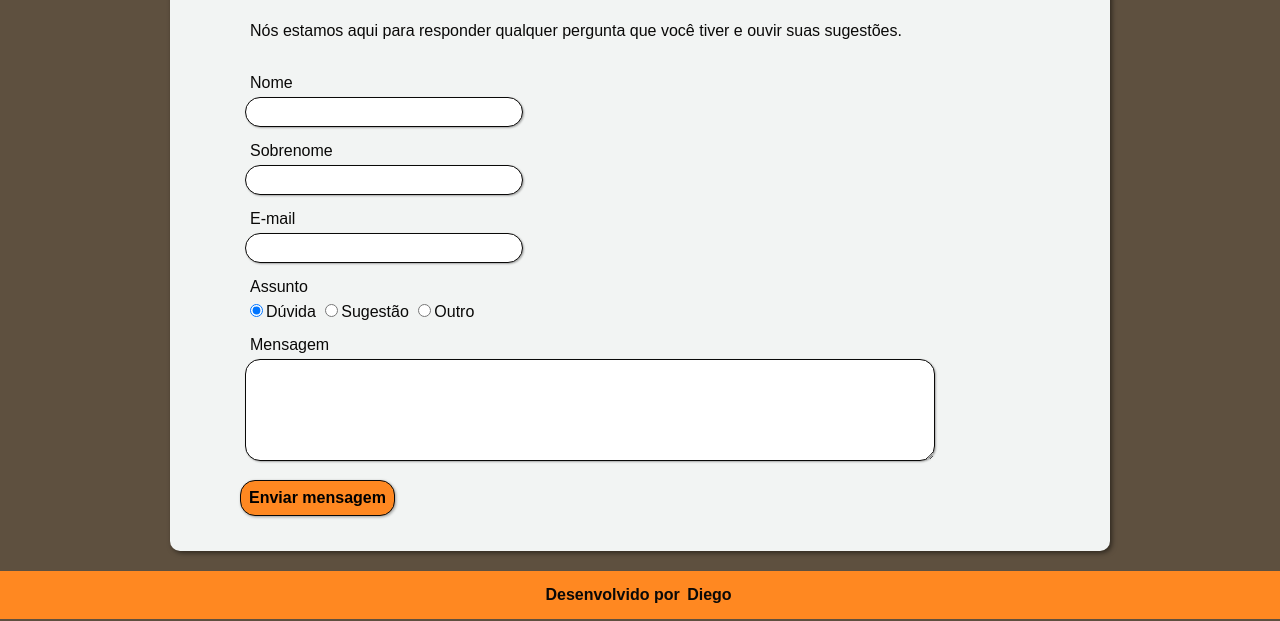
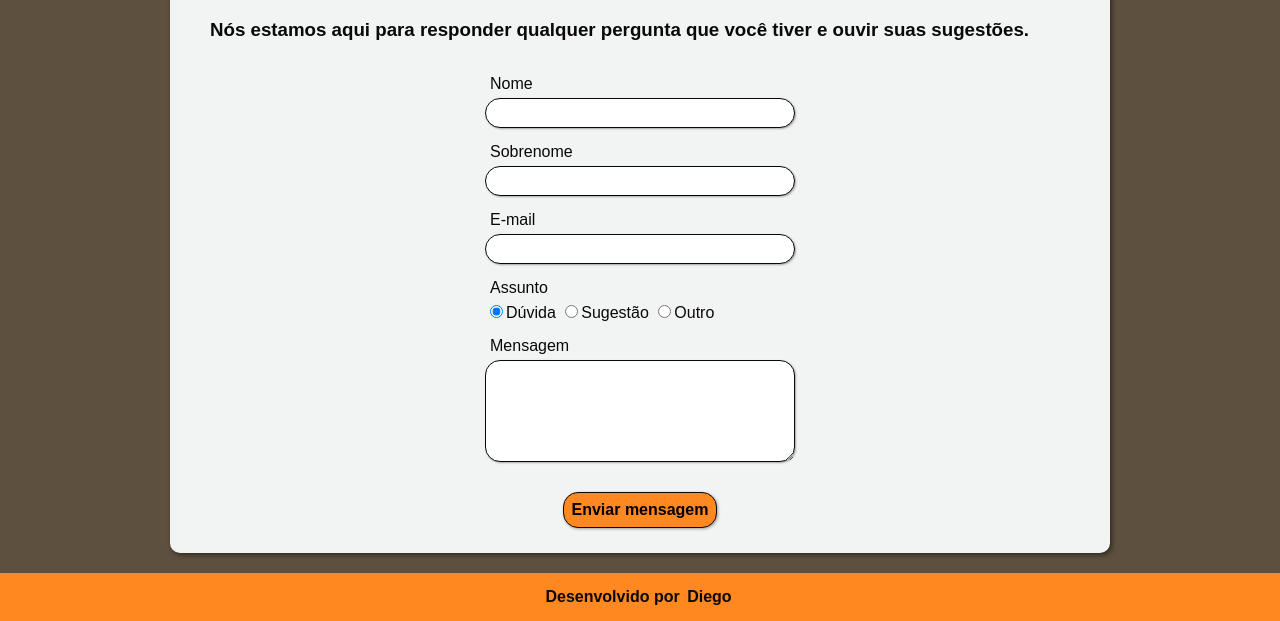
Before and after one commit to diegoaccoimbra/MinhasReceitas, a plain HTML site: page paginas/fale_conosco.html in a window 1280 px wide. Shown: the part 234-855 px from the top of the page. Drawn offline with nearby package versions, Linux system fonts and the light colour scheme; a web font is replaced by a local one.

Commit message:
Atualização da página de contato

```diff
--- a/paginas/fale_conosco.html
+++ b/paginas/fale_conosco.html
@@ -22,12 +22,11 @@
     <main>
         <div>
             <h1>Tem alguma dúvida? Entre em contato com a gente!</h1>
-            <p>Nós estamos aqui para responder qualquer pergunta que você tiver e ouvir suas sugestões.</p>
+            <h3>Nós estamos aqui para responder qualquer pergunta que você tiver e ouvir suas sugestões.</h3>
         </div>
 
         <form action="">
             <fieldset>
-                <!--"required" torna os campos obrigatórios pro envio do formulário-->
                 <div class="campo">
                     <label for="nome">Nome</label>
                     <input type="text" name="nome" id="nome" required>
@@ -52,8 +51,10 @@
                     <label for="msg">Mensagem</label>
                     <textarea name="msg" id="msg" cols="60" rows="5"></textarea>
                 </div>
-                <button id="submit" type="submit">Enviar mensagem</button>
             </fieldset>
+                <div class="botao">
+                    <button id="submit" type="submit">Enviar mensagem</button>
+                </div>
         </form>
     </main>
 
--- a/styles/style.css
+++ b/styles/style.css
@@ -180,13 +180,16 @@ p.voltar {
 
 fieldset {
     border: 0;
-    padding-left: 50px;
     margin: 15px auto;
+    min-width: 300px;
+    max-width: 320px;
 }
 
 .campo, .campo label{
     padding: 5px;
-    display: block;
+    display: flex;
+    flex-direction: column;
+    justify-content: center;
 }
 
 .radioOption {
@@ -198,7 +201,9 @@ fieldset {
 }
 
 .campo textarea {
-    width: 80%;
+    display: flex;
+    flex-direction: column;
+    justify-content: center;
 }
 
 .campo input[type="text"], .campo input[type="email"] {
@@ -208,7 +213,6 @@ fieldset {
 /*Configurações do botão de enviar na página de contato*/
 #submit {
     font: bold 1em var(--font-padrao);
-    margin-top: 10px;
     padding: 8px;
     border-radius: 15px;
     border-style: solid;
@@ -225,3 +229,9 @@ fieldset {
     transition-duration: 0.3s;
     cursor: pointer;
 }
+
+.botao {
+    display: flex;
+    justify-content: center;
+    margin: 15px auto;
+}
```
